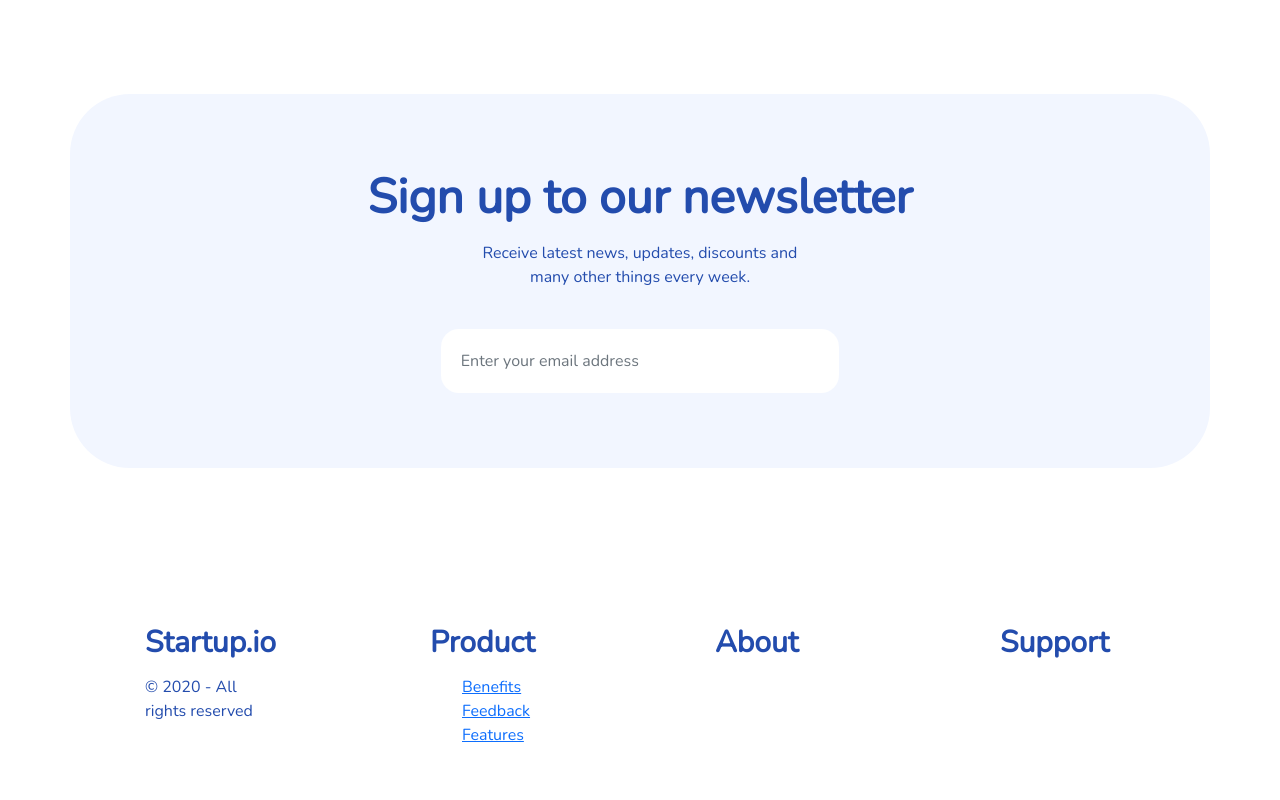
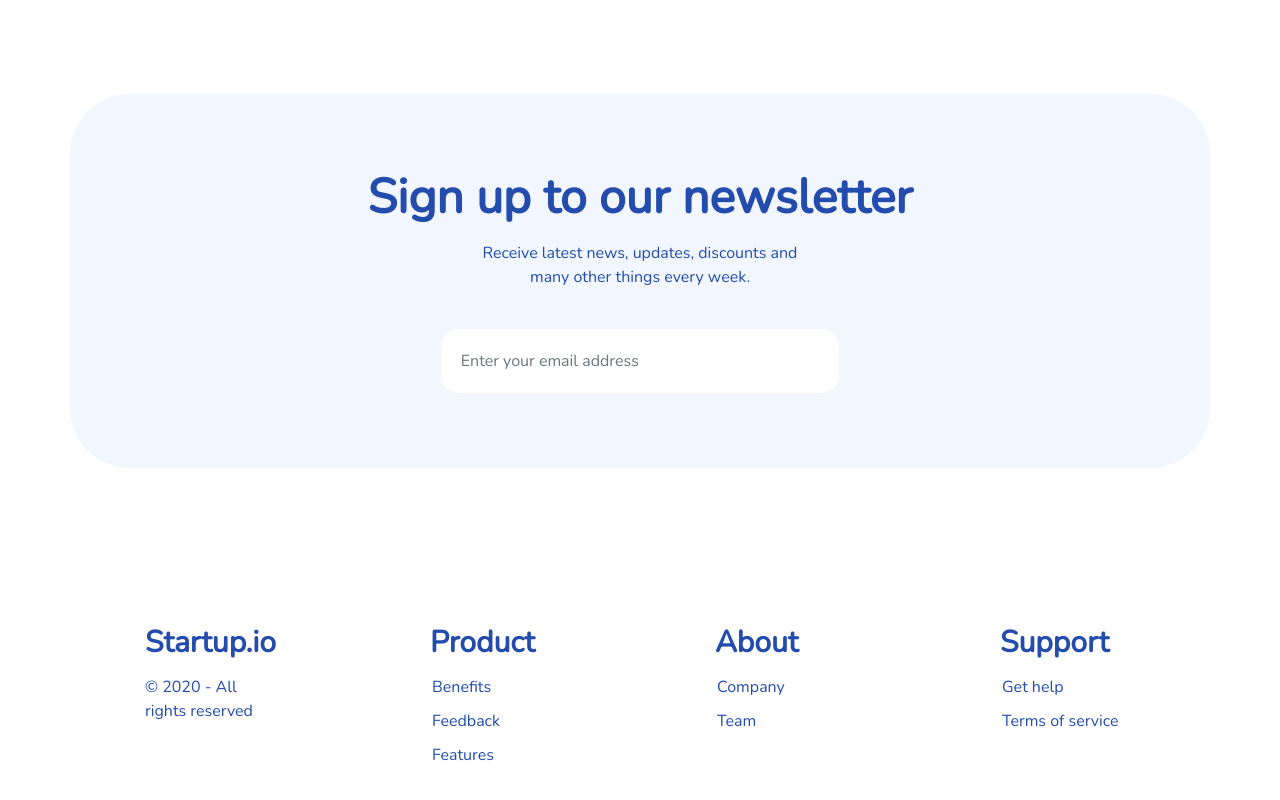
Before and after one commit to HACKTIV8-PWD2/Final-Project-2, a plain HTML site: page index.html in a window 1280 px wide. Shown: the part 4089-4889 px from the top of the page. Drawn offline with nearby package versions, Linux system fonts and the light colour scheme.

Commit message:
fixed footer

```diff
--- a/css/style.css
+++ b/css/style.css
@@ -191,6 +191,12 @@ footer h4{
   font-size: 30px;
   line-height: 49px;
 }
-footer ul{
+footer li{
   list-style-type:none;
+  margin-left: -30px;
+  padding-bottom: 10px;
 }
+footer a{
+  text-decoration: none;
+  color: #234CAD;
+}
--- a/index.html
+++ b/index.html
@@ -201,9 +201,25 @@
           </div>
           <div class="col-md-3 content">
             <h4>About</h4>
+            <ul>
+              <li>
+                <a href="#">Company</a>
+              </li>
+              <li>
+                <a href="#">Team</a>
+              </li>
+            </ul>
           </div>
           <div class="col-md-3 content">
             <h4>Support</h4>
+            <ul>
+              <li>
+                <a href="#">Get help</a>
+              </li>
+              <li>
+                <a href="#">Terms of service</a>
+              </li>
+            </ul>
           </div>
         </div>
       </div>
```
